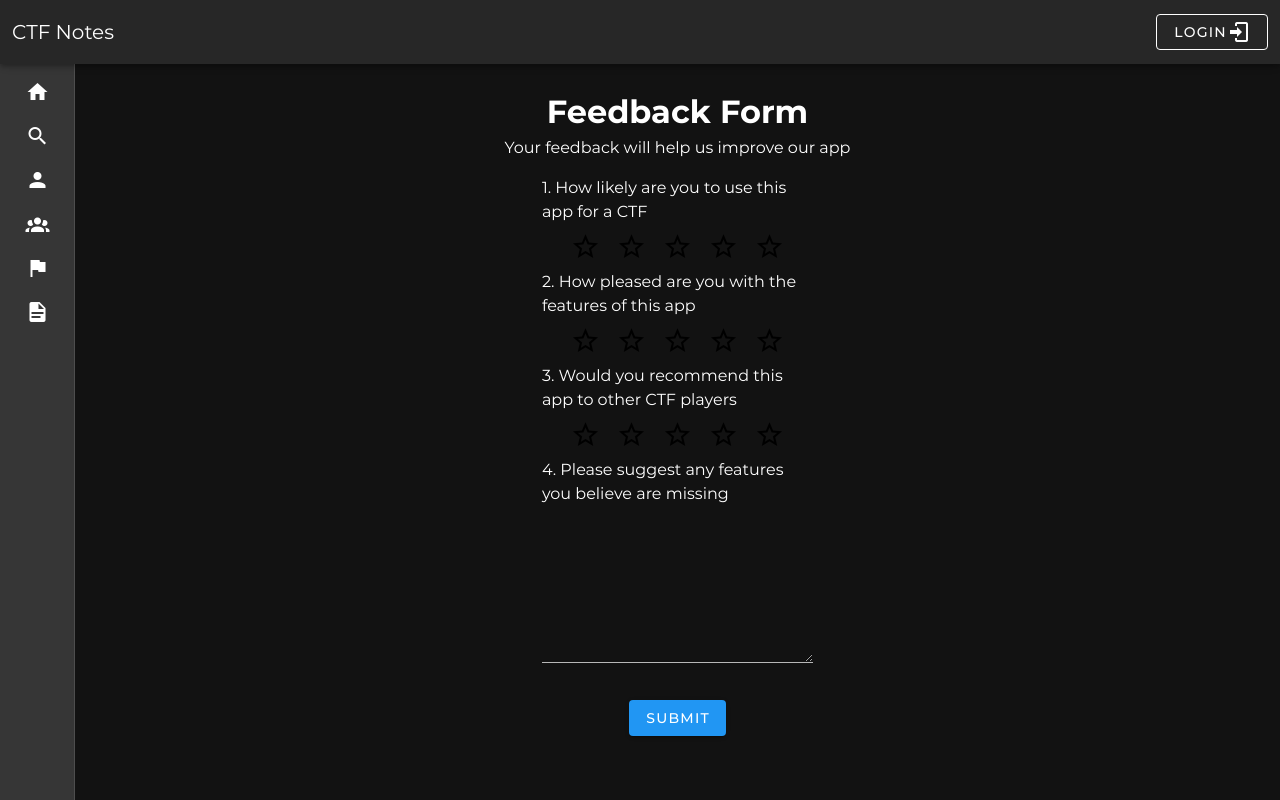
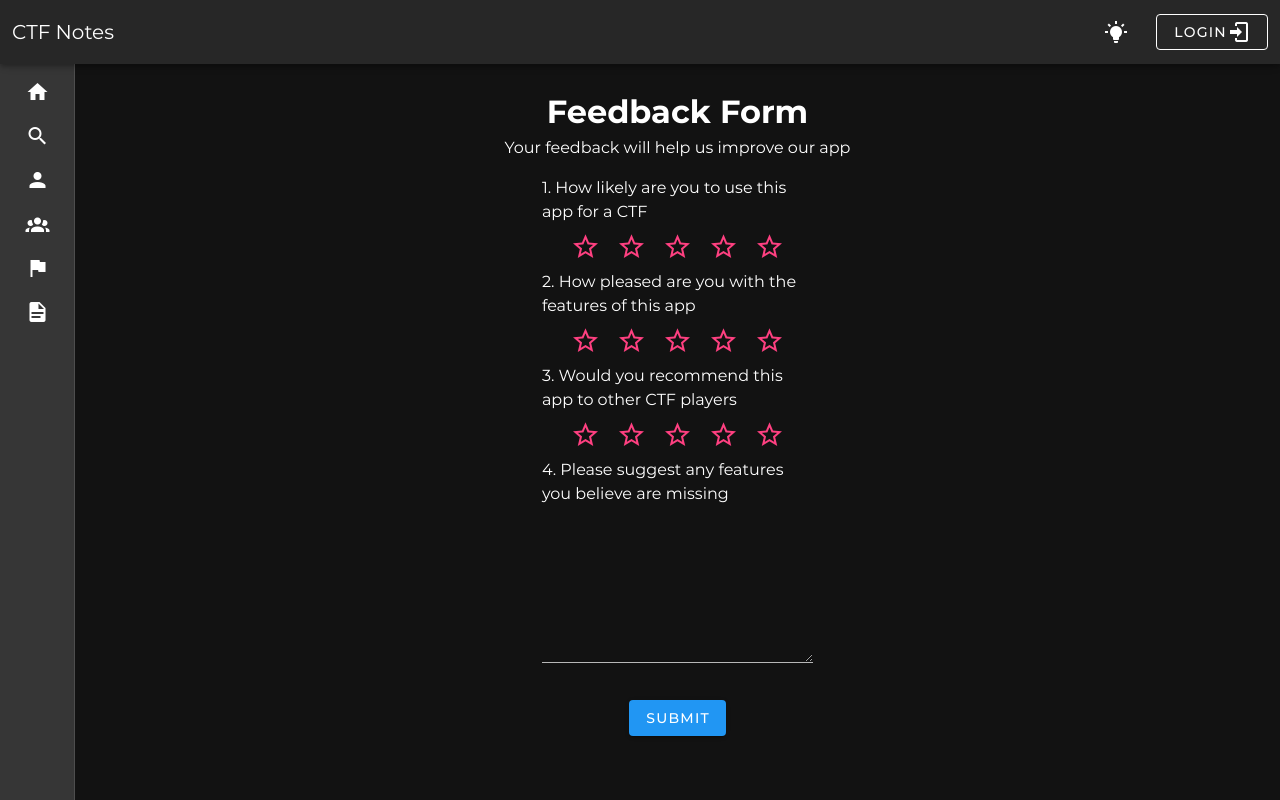
Before and after one commit to mug1wara26/CS6131-Websites, a Vue app: page /feedback in a window 1280 px wide. Built offline with nearby package versions, Linux system fonts and the light colour scheme.

Commit message:
light mode support

```diff
--- a/src/App.vue
+++ b/src/App.vue
@@ -24,7 +24,16 @@
           CTF Notes
         </v-toolbar-title>
 
-        <v-btn outlined @click="login=true" class="mx-2 ml-auto">
+        <v-btn text class="ml-auto" @click="toggleDark">
+          <v-icon v-if="this.$vuetify.theme.dark">
+            mdi-lightbulb-on
+          </v-icon>
+          <v-icon v-else>
+            mdi-lightbulb-off
+          </v-icon>
+        </v-btn>
+
+        <v-btn outlined @click="login=true" class="mx-2">
           Login
           <v-icon>mdi-login</v-icon>
         </v-btn>
@@ -53,7 +62,7 @@
                   rounded
                   v-bind="attrs"
                   v-on="on">
-                <v-icon color="white">
+                <v-icon>
                   {{ item.icon }}
                 </v-icon>
 
@@ -147,13 +156,17 @@ export default Vue.extend({
         },
       ];
     },
-
     isMobile(): boolean {
       return this.windowWidth <= 480
     },
 
     isNotMobile(): boolean {
       return this.windowWidth > 480
+    }
+  },
+  methods: {
+    toggleDark() {
+      this.$vuetify.theme.dark = !this.$vuetify.theme.dark;
     }
   },
   mounted() {
--- a/src/components/CTFSearchCard.vue
+++ b/src/components/CTFSearchCard.vue
@@ -1,5 +1,5 @@
 <template>
-  <v-card class="pa-4 fill-height d-flex flex-column" elevation="2">
+  <v-card class="pa-4 fill-height d-flex flex-column" elevation="4" outlined>
     <v-card-title> <a> {{ item.name }} </a> </v-card-title>
     <v-card-text>
       Date: {{ new Date(item.date*1000).toLocaleString() }} <br/>
--- a/src/components/NoteSearchCard.vue
+++ b/src/components/NoteSearchCard.vue
@@ -1,5 +1,5 @@
 <template>
-  <v-card class="pa-4 fill-height d-flex flex-column" elevation="2">
+  <v-card class="pa-4 fill-height d-flex flex-column" elevation="4" outlined>
     <v-card-title> <a> {{ item.name }} </a> </v-card-title>
     <v-card-text>
       Category: {{ item.category }} <br/>
--- a/src/components/Rating.vue
+++ b/src/components/Rating.vue
@@ -2,8 +2,6 @@
   <v-rating
       v-model="value"
       class="text-center"
-      background-color="black"
-      color="primary"
       empty-icon="mdi-star-outline"
       full-icon="mdi-star"
       half-icon="mdi-star-half-full"
--- a/src/components/TeamSearchCard.vue
+++ b/src/components/TeamSearchCard.vue
@@ -1,5 +1,5 @@
 <template>
-  <v-card class="pa-4 fill-height d-flex flex-column" elevation="2">
+  <v-card class="pa-4 fill-height d-flex flex-column" elevation="4" outlined>
     <v-card-title> <a> {{ item.name }} </a></v-card-title>
     <v-card-text>
       {{ item.users.length }} Member{{item.users.length === 1 ? '' : 's'}}
--- a/src/components/UserSearchCard.vue
+++ b/src/components/UserSearchCard.vue
@@ -1,5 +1,5 @@
 <template>
-  <v-card class="pa-4 fill-height d-flex flex-column" elevation="2">
+  <v-card class="pa-4 fill-height d-flex flex-column" elevation="4" outlined>
     <v-card-title> <a @click="$router.push({path: `users/${item.uid}`})"> {{ item.name }} </a></v-card-title>
     <v-card-text>
       <div class="font-weight-medium text-truncate"> {{ item.bio }} </div>
--- a/src/components/WriteUpSearchCard.vue
+++ b/src/components/WriteUpSearchCard.vue
@@ -1,5 +1,5 @@
 <template>
-  <v-card class="pa-4 fill-height d-flex flex-column" elevation="2">
+  <v-card class="pa-4 fill-height d-flex flex-column" elevation="4" outlined>
     <v-card-title> <a> {{ item.name }} </a> </v-card-title>
     <v-card-text>
       CTF: {{item.ctfName}} <br/>
```
